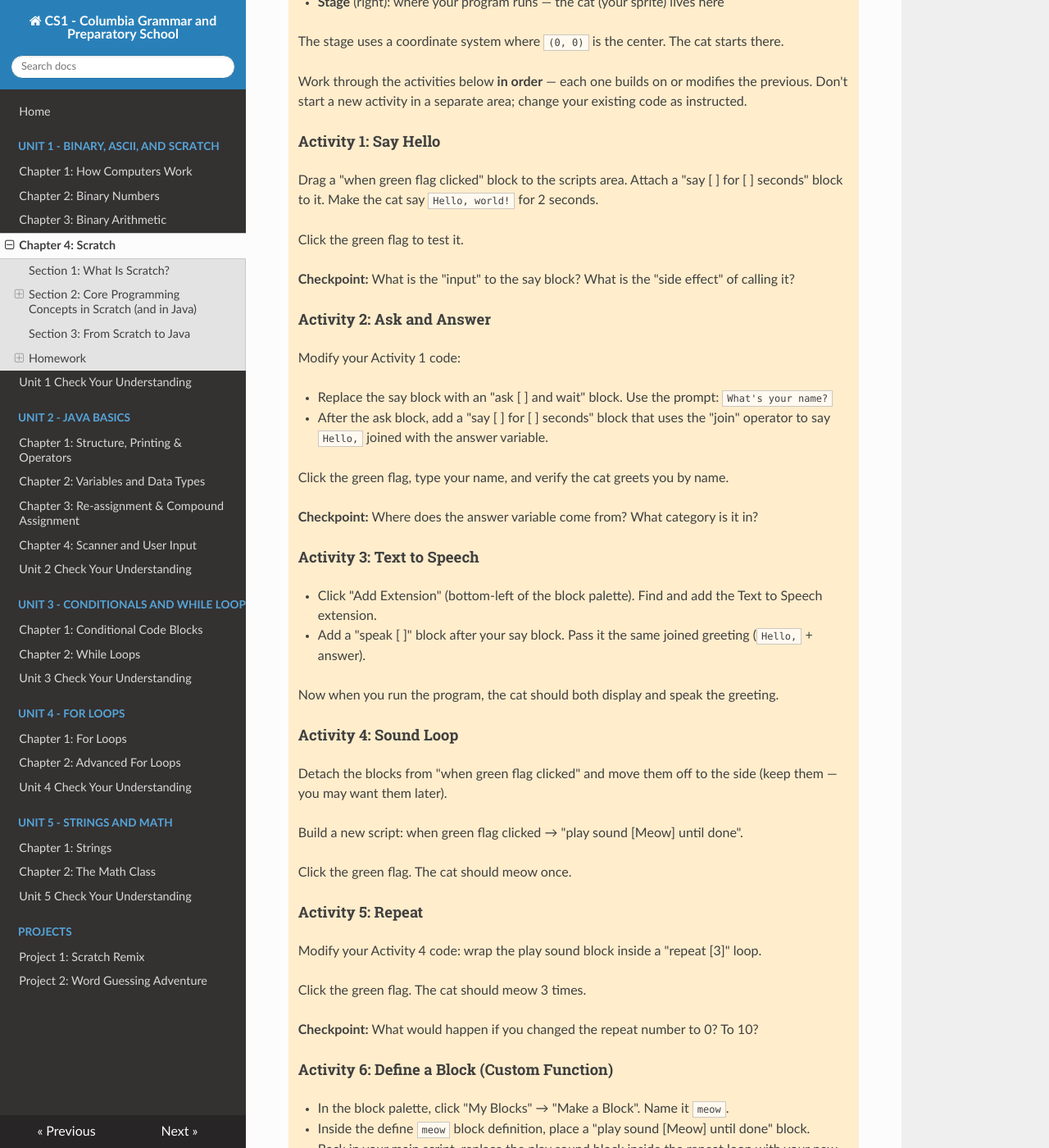
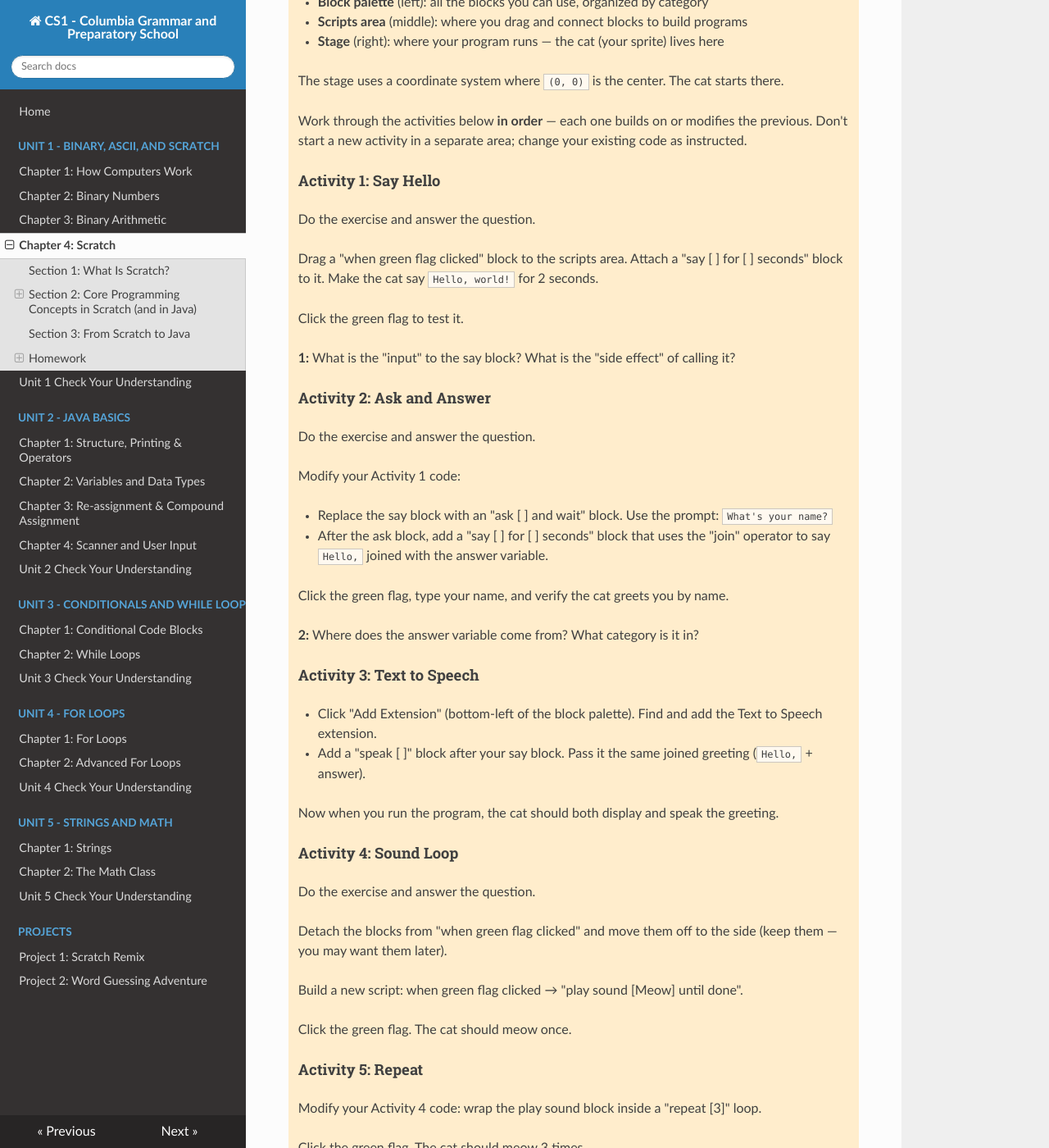
Before and after one commit to kjergens/cs1-site, an MkDocs documentation site: the page built from docs/unit1/notes_04_scratch.md, in a window 1280 px wide and 1400 px high, scrolled down 3143 px. Shown: the whole window at 82% size. Built offline with MkDocs 1.6.1, drawn with Linux system fonts in a browser that asks for light colours; nearby versions of some CDN libraries; some of the changed text lies outside the part shown.

Commit message:
slight edits Unit 1 HW 4

```diff
--- a/docs/unit1/notes_04_scratch.md
+++ b/docs/unit1/notes_04_scratch.md
@@ -120,14 +122,16 @@ Every program you write this year — in Scratch or Java — uses these same bui
     Work through the activities below **in order** — each one builds on or modifies the previous. Don't start a new activity in a separate area; change your existing code as instructed.
 
     #### Activity 1: Say Hello
+    Do the exercise and answer the question.
 
     Drag a "when green flag clicked" block to the scripts area. Attach a "say [ ] for [ ] seconds" block to it. Make the cat say `Hello, world!` for 2 seconds.
 
     Click the green flag to test it.
 
-    **Checkpoint:** What is the "input" to the say block? What is the "side effect" of calling it?
+    **1:** What is the "input" to the say block? What is the "side effect" of calling it?
 
     #### Activity 2: Ask and Answer
+    Do the exercise and answer the question.
 
     Modify your Activity 1 code:
 
@@ -136,7 +140,7 @@ Every program you write this year — in Scratch or Java — uses these same bui
 
     Click the green flag, type your name, and verify the cat greets you by name.
 
-    **Checkpoint:** Where does the answer variable come from? What category is it in?
+    **2:** Where does the answer variable come from? What category is it in?
 
     #### Activity 3: Text to Speech
 
@@ -146,6 +150,7 @@ Every program you write this year — in Scratch or Java — uses these same bui
     Now when you run the program, the cat should both display and speak the greeting.
 
     #### Activity 4: Sound Loop
+    Do the exercise and answer the question.
 
     Detach the blocks from "when green flag clicked" and move them off to the side (keep them — you may want them later).
 
@@ -159,9 +164,10 @@ Every program you write this year — in Scratch or Java — uses these same bui
 
     Click the green flag. The cat should meow 3 times.
 
-    **Checkpoint:** What would happen if you changed the repeat number to 0? To 10?
+    **3:** What would happen if you changed the repeat number to 0? To 10?
 
     #### Activity 6: Define a Block (Custom Function)
+    Do the exercise and answer the question.
 
     - In the block palette, click "My Blocks" → "Make a Block". Name it `meow`.
     - Inside the define `meow` block definition, place a "play sound [Meow] until done" block.
@@ -169,9 +175,10 @@ Every program you write this year — in Scratch or Java — uses these same bui
 
     Test it — behavior should be identical to Activity 5, but now using a custom block.
 
-    **Checkpoint:** Why is it useful to define a named block even if it only contains one line?
+    **4:** Why is it useful to define a named block even if it only contains one line?
 
     #### Activity 7: Add a Parameter
+    Do the exercise and answer the question.
 
     Edit your `meow` block:
 
@@ -184,9 +191,10 @@ Every program you write this year — in Scratch or Java — uses these same bui
 
     Test with different values of `n`.
 
-    **Checkpoint:** What is `n` called in programming? (Hint: we saw this word in Activity 1.)
+    **5:** What is `n` called in programming? (Hint: we saw this word in Activity 1.)
 
     #### Activity 8: Sensing — Touching
+    Do the exercise and answer the question.
 
     Detach your current script from "when green flag clicked" and set it aside.
 
@@ -196,7 +204,7 @@ Every program you write this year — in Scratch or Java — uses these same bui
 
     **Experiment:** what happens if you add a "move [10] steps" block inside the forever loop?
 
-    **Checkpoint:** What category is the "touching" block in? What other sensing blocks exist?
+    **6:** What category is the "touching" block in? What other sensing blocks exist?
 
     #### Activity 9: Video Motion
 
```
Also changed, not shown: other parts of docs/unit1/notes_04_scratch.md (+2 -0 lines).
